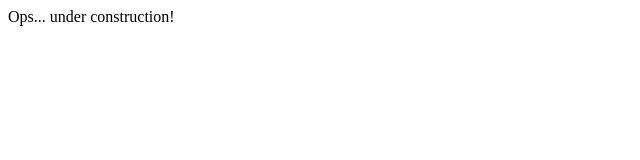
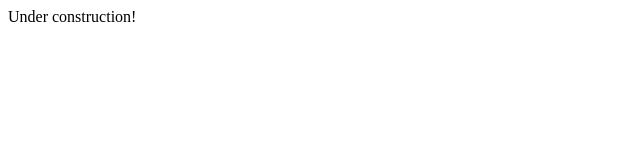
Before and after one commit to spacemanspiffrj/mkl, a plain HTML site: page index.html in a window 1280 px wide. Shown: the full height of the page, 0-640 px from the left. Drawn offline with Linux system fonts and the light colour scheme.

Commit message:
Update index.html

```diff
--- a/index.html
+++ b/index.html
@@ -6,6 +6,6 @@
     <title></title>
 </head>
 <body>
-    Ops... under construction!
+    Under construction!
 </body>
 </html>
```
